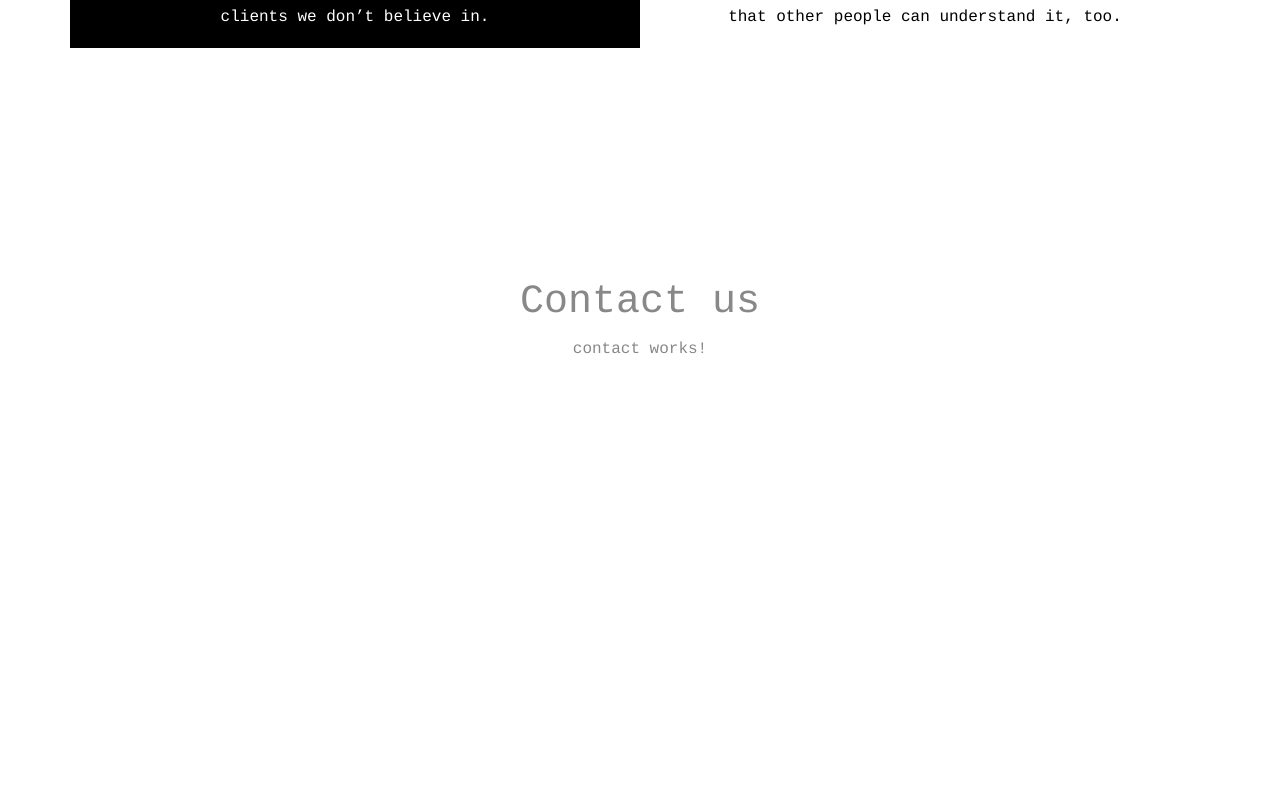
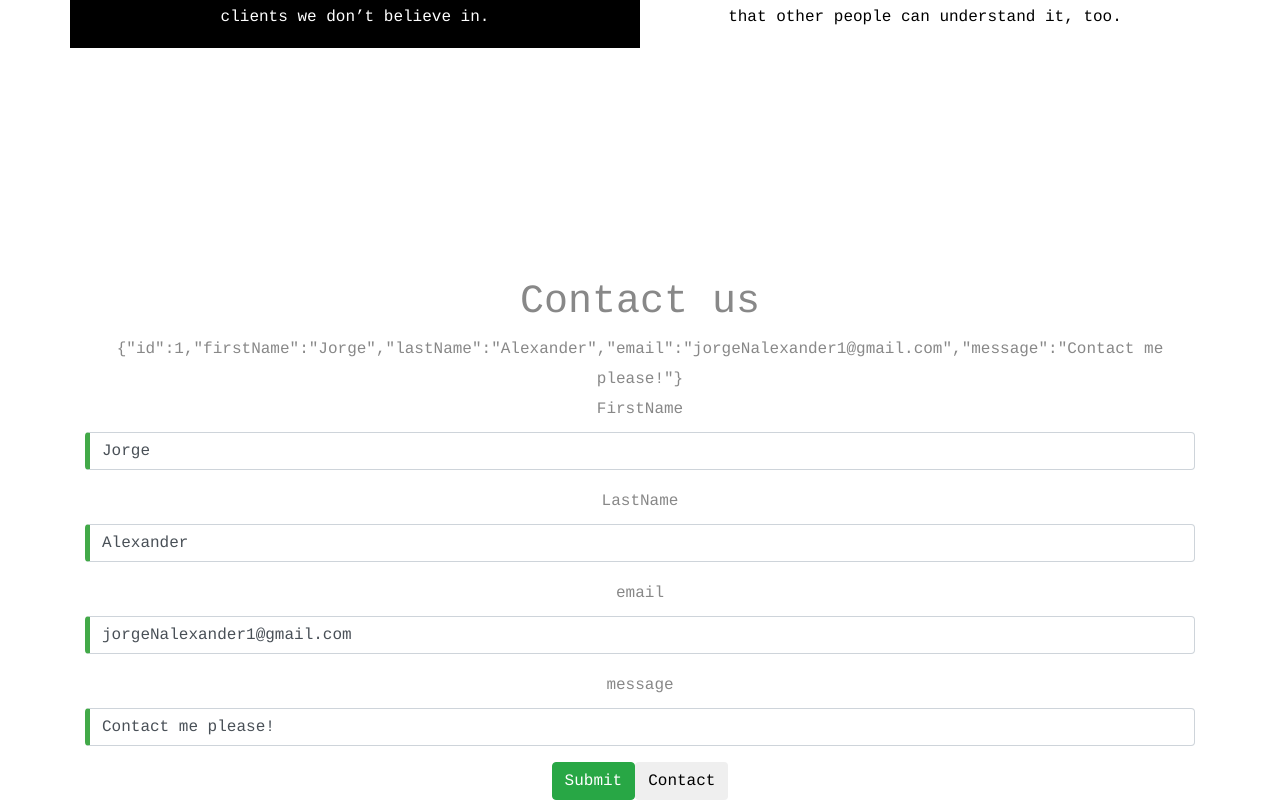
Before and after one commit to roodrallec/n0agency, an Angular app: page / in a window 1280 px wide. Shown: the part 1242-2042 px from the top of the page. Before the commit the page ends 1622 px from the top, so only its background shows below. Built offline with nearby package versions, Linux system fonts and the light colour scheme; what ng2-page-scroll would draw is missing.

Commit message:
basic form structure

```diff
--- a/src/app/app.component.ts
+++ b/src/app/app.component.ts
@@ -1,5 +1,5 @@
 import { Component } from '@angular/core';
-import {PageScrollConfig} from 'ng2-page-scroll';
+import { PageScrollConfig } from 'ng2-page-scroll';
 
 
 @Component({
@@ -12,9 +12,6 @@ import {PageScrollConfig} from 'ng2-page-scroll';
     <app-contact></app-contact>\
   '
 })
-
-// <app-pricing></app-pricing>\
-// <app-contact></app-contact>\
 
 export class AppComponent {
   constructor() {
--- a/src/app/app.module.ts
+++ b/src/app/app.module.ts
@@ -1,6 +1,7 @@
 import { BrowserModule } from '@angular/platform-browser';
 import { NgModule } from '@angular/core';
-import {Ng2PageScrollModule} from 'ng2-page-scroll';
+import { FormsModule } from '@angular/forms';
+import { Ng2PageScrollModule } from 'ng2-page-scroll';
 
 import { AppComponent } from './app.component';
 import { NavbarComponent } from './navbar/navbar.component';
@@ -8,9 +9,15 @@ import { IntroComponent } from './intro/intro.component';
 import { AboutComponent } from './about/about.component';
 import { PricingComponent } from './pricing/pricing.component';
 import { ContactComponent } from './contact/contact.component';
+import { ContactFormComponent } from './contact/contact-form.component';
 import { ServicesComponent } from './services/services.component';
 
 @NgModule({
+  imports: [
+    BrowserModule,
+    FormsModule,
+    Ng2PageScrollModule.forRoot()
+  ],
   declarations: [
     AppComponent,
     NavbarComponent,
@@ -18,11 +25,8 @@ import { ServicesComponent } from './services/services.component';
     AboutComponent,
     PricingComponent,
     ContactComponent,
+    ContactFormComponent,
     ServicesComponent
-  ],
-  imports: [
-    BrowserModule,
-    Ng2PageScrollModule.forRoot()
   ],
   providers: [],
   bootstrap: [AppComponent]
--- /dev/null
+++ b/src/app/contact/contact-form.component.html
@@ -0,0 +1,61 @@
+<div class="container" [hidden]="submitted">
+  <form (ngSubmit)="onSubmit()" #contactForm="ngForm">
+  {{diagnostic}}
+    <div class="form-group">
+      <label for="firstName">FirstName</label>
+        <input type="text" class="form-control" id="firstName"
+               required
+               [(ngModel)]="model.firstName" name="firstName"
+               #firstName="ngModel">
+        <div [hidden]="firstName.valid || firstName.pristine"
+             class="alert alert-danger">
+             First Name is required
+        </div>
+      </div>
+
+      <div class="form-group">
+        <label for="lastName">LastName</label>
+        <input type="text" class="form-control" id="lastName"
+               required
+               [(ngModel)]="model.lastName" name="lastName"
+               #lastName="ngModel">
+        <div [hidden]="lastName.valid || lastName.pristine"
+             class="alert alert-danger">
+             Last Name is required
+        </div>
+      </div>
+
+      <div class="form-group">
+        <label for="email">email</label>
+        <input type="text" class="form-control" id="email"
+               required
+               [(ngModel)]="model.email" name="email"
+               #email="ngModel">
+        <div [hidden]="email.valid || email.pristine"
+             class="alert alert-danger">
+             Email is required
+        </div>
+      </div>
+
+      <div class="form-group">
+        <label for="message">message</label>
+        <input type="text" class="form-control" id="message"
+               required
+               [(ngModel)]="model.message" name="message"
+               #message="ngModel">
+        <div [hidden]="message.valid || message.pristine"
+             class="alert alert-danger">
+             Message is required
+        </div>
+      </div>
+
+      <button type="submit" class="btn btn-success" [disabled]="!contactForm.valid">Submit</button>
+
+      <button type="button" class="btn btn-default" (click)="newContact(); contactForm.reset()">Contact</button>
+
+    </form>
+</div>
+
+<div [hidden]="!submitted">
+  <h2>Submission sent!</h2>
+</div>
--- /dev/null
+++ b/src/app/contact/contact-form.component.ts
@@ -0,0 +1,26 @@
+import { Component } from '@angular/core';
+
+import { Contact }    from './contact';
+
+@Component({
+  selector: 'contact-form',
+  templateUrl: './contact-form.component.html'
+})
+export class ContactFormComponent {
+
+  model = new Contact(1,
+                      'Jorge', 'Alexander',
+                      'jorgeNalexander1@gmail.com',
+                      'Contact me please!')
+
+  submitted = false;
+
+  onSubmit() { this.submitted = true; }
+
+  // TODO: Remove this when we're done
+  get diagnostic() { return JSON.stringify(this.model); }
+
+  newContact() {
+    this.model = new Contact(42, '', '', '', '');
+  }
+}
--- a/src/app/contact/contact.component.html
+++ b/src/app/contact/contact.component.html
@@ -1,6 +1,4 @@
 <div id="contact">
   <h1>Contact us</h1>
-  <p>
-    contact works!
-  </p>
+  <contact-form></contact-form>
 </div>
--- /dev/null
+++ b/src/app/contact/contact.ts
@@ -0,0 +1,11 @@
+export class Contact {
+
+  constructor(
+    public id: number,
+    public firstName: string,
+    public lastName: string,
+    public email: string,
+    public message: string
+  ) {  }
+
+}
--- a/src/index.html
+++ b/src/index.html
@@ -7,6 +7,7 @@
 
   <meta name="viewport" content="width=device-width, initial-scale=1">
   <link rel="icon" type="image/x-icon" href="favicon.ico">
+
 </head>
 <body data-spy="scroll" data-target="#navbar-example">
   <app-root></app-root>
--- a/src/styles.css
+++ b/src/styles.css
@@ -30,3 +30,11 @@ body {
 .a {
     font-family: 'courier', sans-serif;
 }
+
+.ng-valid[required], .ng-valid.required  {
+  border-left: 5px solid #42A948; /* green */
+}
+
+.ng-invalid:not(form)  {
+  border-left: 5px solid #a94442; /* red */
+}
```
